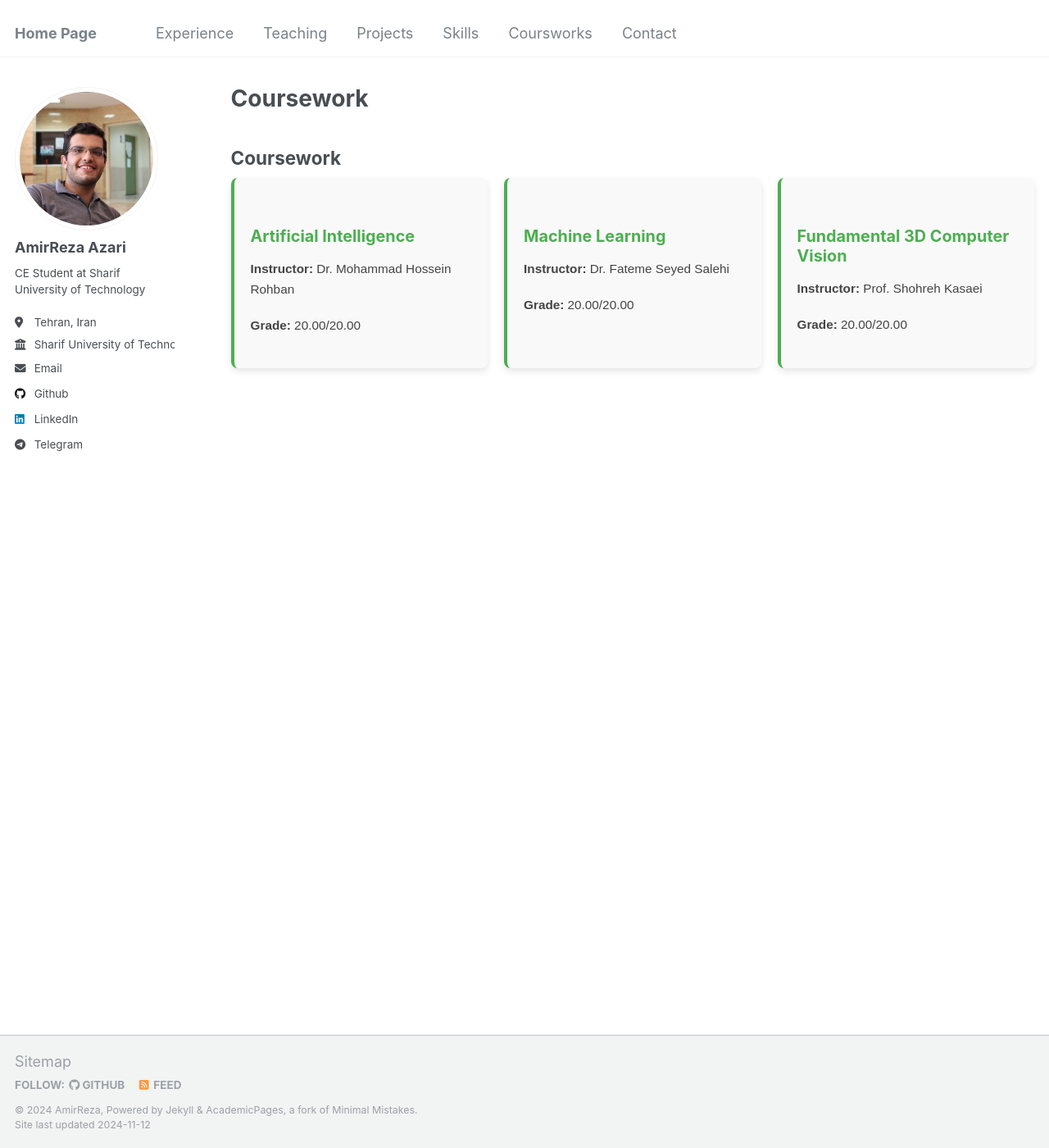
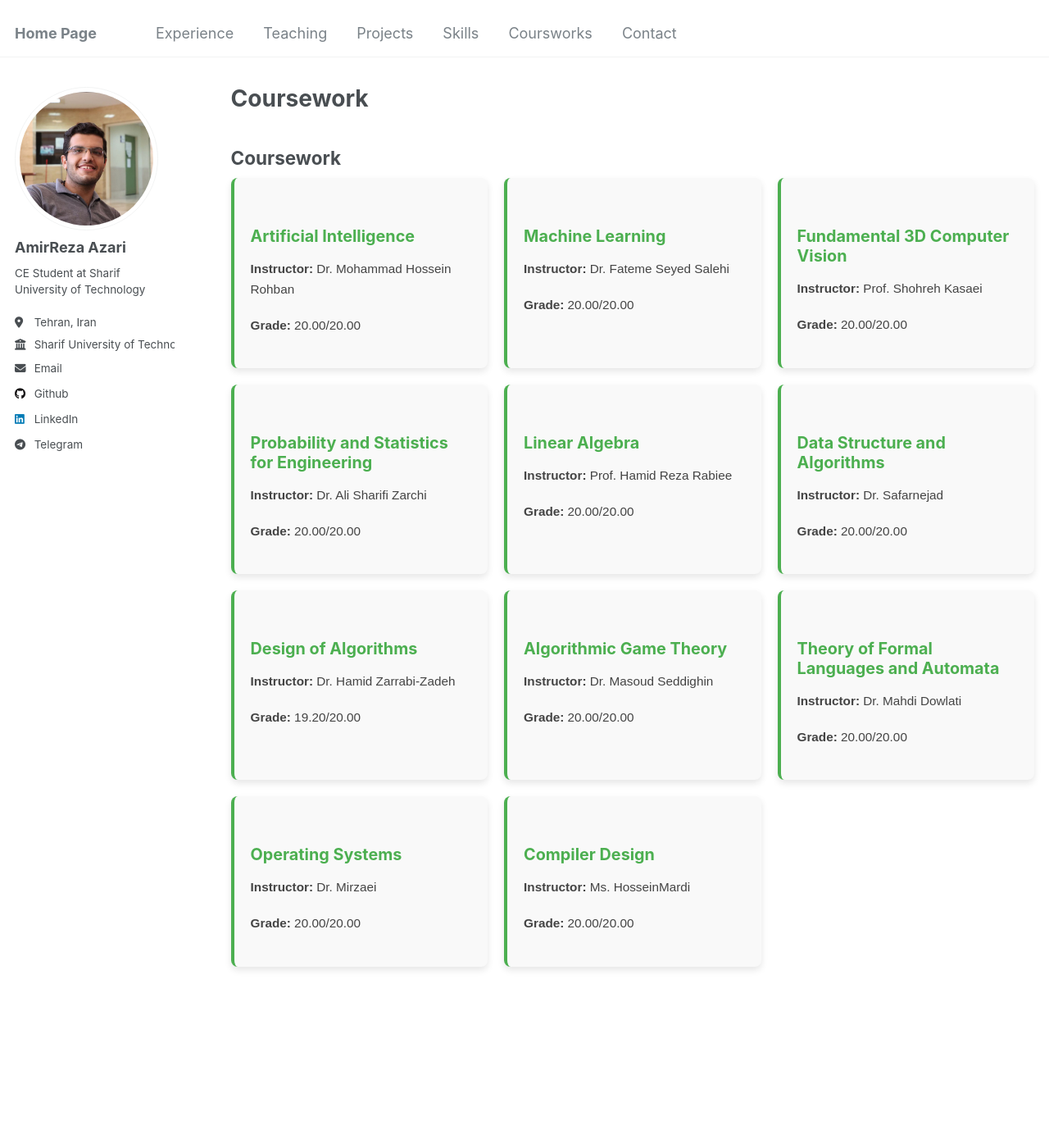
Before and after one commit to Amirreza81/Amirreza81.github.io, a Jekyll site: the page built from _pages/cws.md, in a window 1280 px wide and 1400 px high. Shown: the whole window at 82% size. Built offline with Jekyll 4.4.1, drawn with Linux system fonts in a browser that asks for light colours.

Commit message:
add courseworks

```diff
--- a/_pages/cws.md
+++ b/_pages/cws.md
@@ -27,7 +27,53 @@ author_profile: true
     <p><strong>Grade:</strong> 20.00/20.00</p>
   </div>
 
-  <!-- Add remaining course cards as needed -->
+  <div class="course-card animated-card" style="--delay: 3;">
+    <h4>Probability and Statistics for Engineering</h4>
+    <p><strong>Instructor:</strong> Dr. Ali Sharifi Zarchi</p>
+    <p><strong>Grade:</strong> 20.00/20.00</p>
+  </div>
+
+  <div class="course-card animated-card" style="--delay: 4;">
+    <h4>Linear Algebra</h4>
+    <p><strong>Instructor:</strong> Prof. Hamid Reza Rabiee</p>
+    <p><strong>Grade:</strong> 20.00/20.00</p>
+  </div>
+
+  <div class="course-card animated-card" style="--delay: 5;">
+    <h4>Data Structure and Algorithms</h4>
+    <p><strong>Instructor:</strong> Dr. Safarnejad</p>
+    <p><strong>Grade:</strong> 20.00/20.00</p>
+  </div>
+
+  <div class="course-card animated-card" style="--delay: 6;">
+    <h4>Design of Algorithms</h4>
+    <p><strong>Instructor:</strong> Dr. Hamid Zarrabi-Zadeh</p>
+    <p><strong>Grade:</strong> 19.20/20.00</p>
+  </div>
+
+  <div class="course-card animated-card" style="--delay: 7;">
+    <h4>Algorithmic Game Theory</h4>
+    <p><strong>Instructor:</strong> Dr. Masoud Seddighin</p>
+    <p><strong>Grade:</strong> 20.00/20.00</p>
+  </div>
+
+  <div class="course-card animated-card" style="--delay: 8;">
+    <h4>Theory of Formal Languages and Automata</h4>
+    <p><strong>Instructor:</strong> Dr. Mahdi Dowlati</p>
+    <p><strong>Grade:</strong> 20.00/20.00</p>
+  </div>
+
+  <div class="course-card animated-card" style="--delay: 9;">
+    <h4>Operating Systems</h4>
+    <p><strong>Instructor:</strong> Dr. Mirzaei</p>
+    <p><strong>Grade:</strong> 20.00/20.00</p>
+  </div>
+
+  <div class="course-card animated-card" style="--delay: 10;">
+    <h4>Compiler Design</h4>
+    <p><strong>Instructor:</strong> Ms. HosseinMardi</p>
+    <p><strong>Grade:</strong> 20.00/20.00</p>
+  </div>
 
 </div>
 
```
